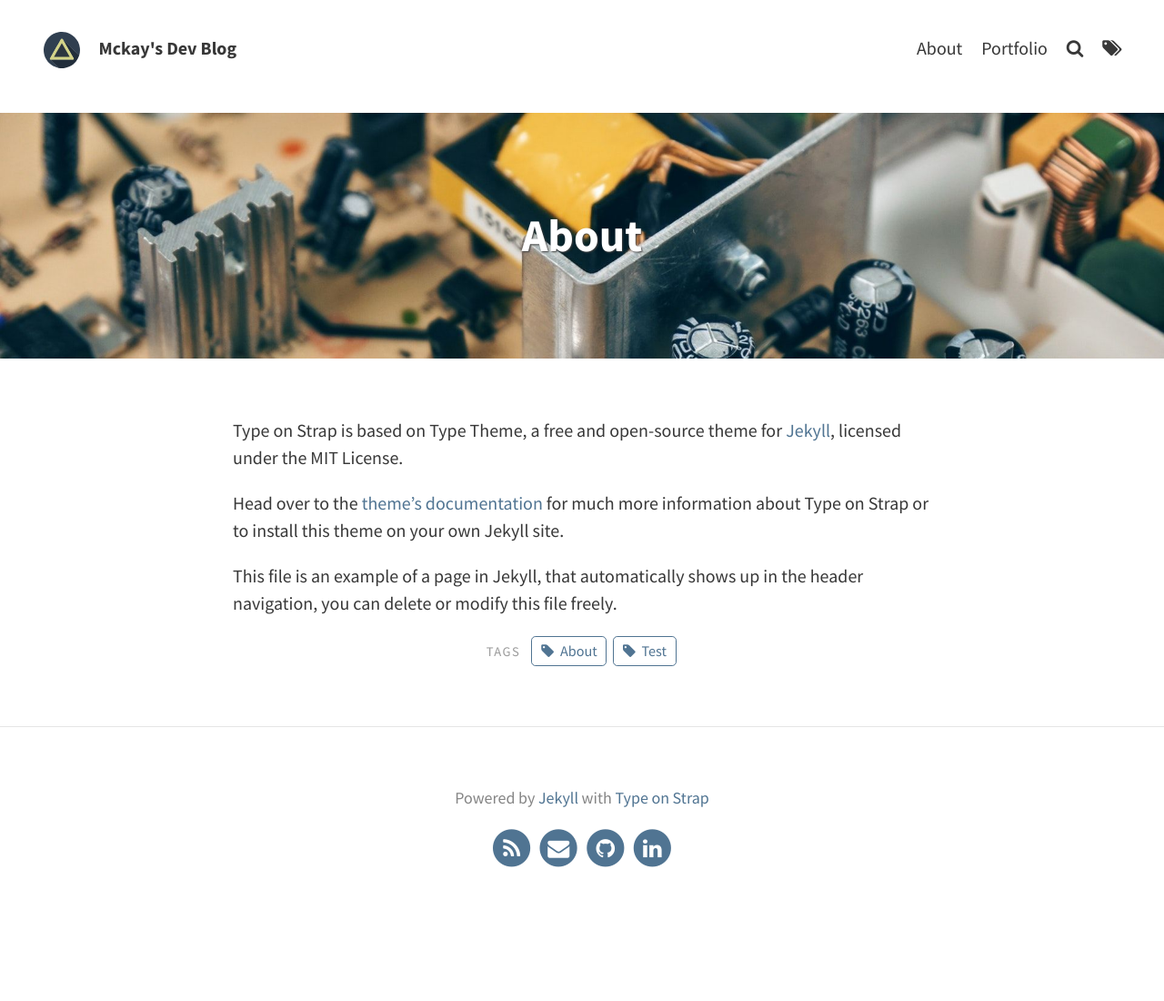
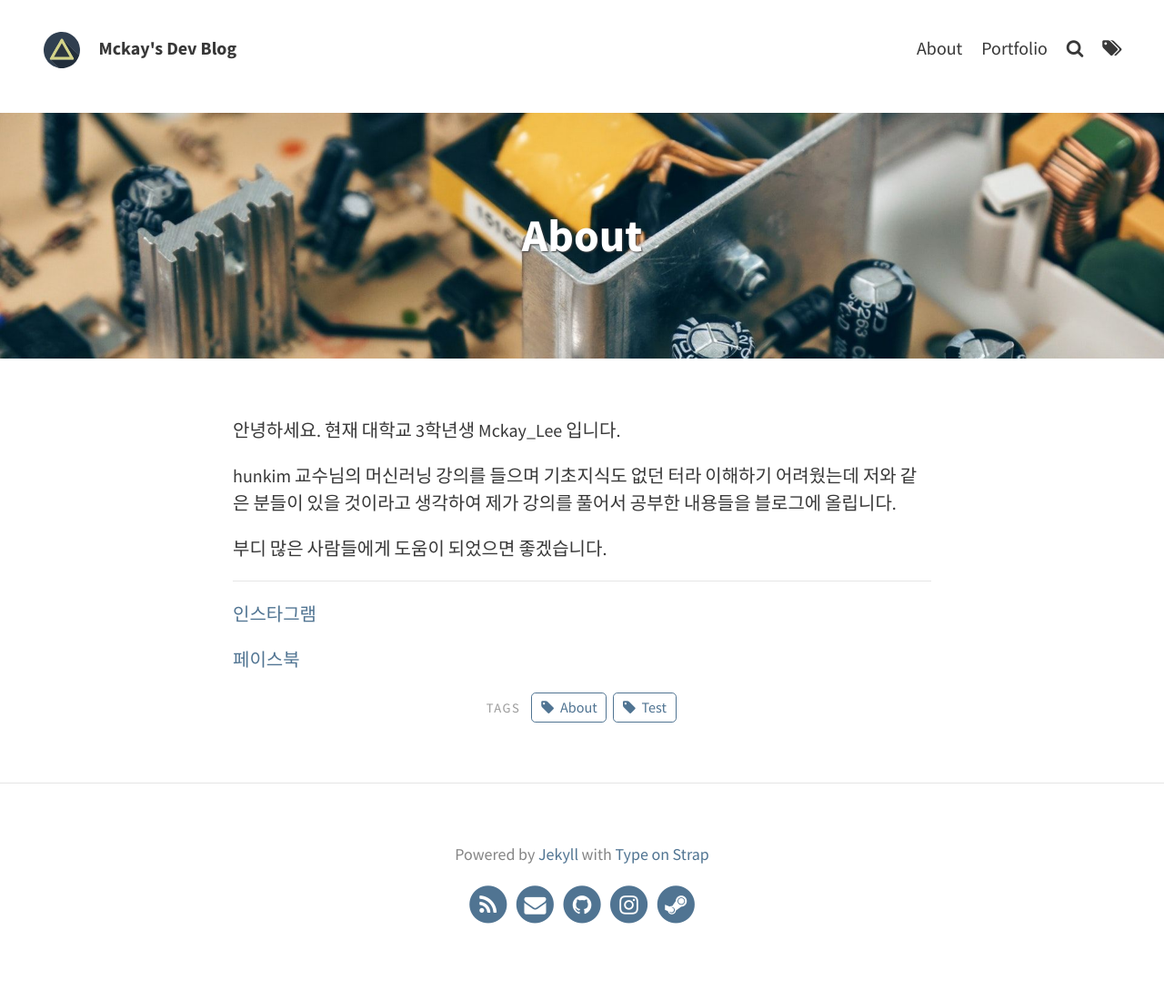
Before and after one commit to mckaydev/mckaydev.github.io, a Jekyll site: the page built from pages/about.md, in a window 1280 px wide. Shown: the whole page at 91% size. Built offline with Jekyll 4.4.1, drawn with Linux system fonts in a browser that asks for light colours; before the commit the page ends 1038 px from its top, so only the background shows below that.

Commit message:
18-04-13_06:35

```diff
--- a/_config.yml
+++ b/_config.yml
@@ -29,16 +29,16 @@ theme_settings:
   facebook:
   flickr:
   gitlab:
-  github: "sylhare"
+  github: mckaydev
   google_plus:
-  instagram:
+  instagram: instagram.com/mckay_lee/
   keybase:
-  linkedin: instagram.com/mckay_lee/ # Full URL
+  linkedin:  # Full URL
   pinterest:
   reddit:
   soundcloud:
   stack_exchange:  # Full URL
-  steam:
+  steam: simi7236
   tumblr:
   twitter: # "twitter username"
   vimeo:
--- a/pages/about.md
+++ b/pages/about.md
@@ -6,8 +6,16 @@ feature-img: "assets/img/pexels/circuit.jpeg"
 tags: [About, Test]
 ---
 
-Type on Strap is based on Type Theme, a free and open-source theme for [Jekyll](http://jekyllrb.com/), licensed under the MIT License.
+안녕하세요. 현재 대학교 3학년생 Mckay_Lee 입니다.
 
-Head over to the [theme's documentation](https://github.io/sylhare/Type-on-Strap) for much more information about Type on Strap or to install this theme on your own Jekyll site.
+hunkim 교수님의 머신러닝 강의를 들으며 기초지식도 없던 터라 이해하기 어려웠는데
+저와 같은 분들이 있을 것이라고 생각하여 제가 강의를 풀어서 공부한 내용들을 블로그에
+올립니다.
 
-This file is an example of a page in Jekyll, that automatically shows up in the header navigation, you can delete or modify this file freely.
+부디 많은 사람들에게 도움이 되었으면 좋겠습니다.
+
+------------------------------------------------------------------
+
+[인스타그램](instagram.com/mckay_lee/)
+
+[페이스북](https://www.facebook.com/mckay.lee.1)
```
Also changed, not shown: _posts/2014-11-28-markdown-and-html.md (+1 -1 lines), 5 other files.
